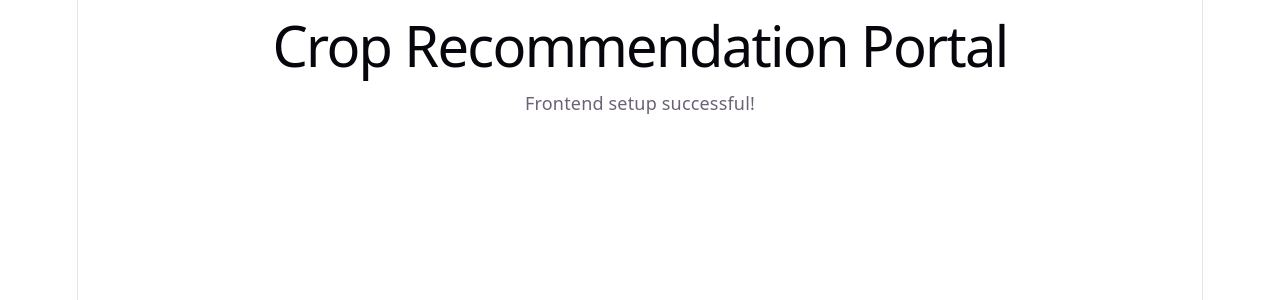
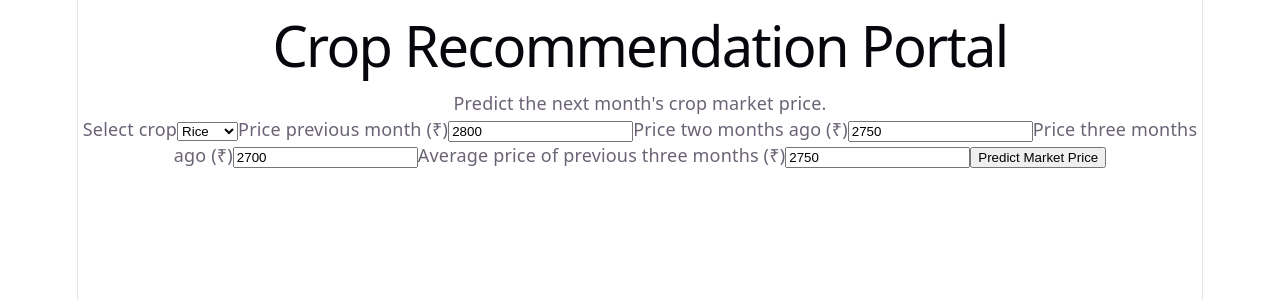
Before and after one commit to Sanketbacchanna/Crop-Yield-Market-Price-Prediction-System, a React (Vite) app in the folder frontend/: page / in a window 1280 px wide. Shown: the top 300 px of the page. Built offline with nearby package versions, Linux system fonts and the light colour scheme.

Commit message:
Developed Frontend

```diff
--- a/frontend/src/App.jsx
+++ b/frontend/src/App.jsx
@@ -1,10 +1,157 @@
+
+import { useState } from "react";
 
 function App() {
+  const [cropId, setCropId] = useState("1");
+  const [prices, setPrices] = useState({
+    previousMonth: "2800",
+    previousTwoMonths: "2750",
+    previousThreeMonths: "2700",
+    averagePrice: "2750",
+  });
+
+  const [result, setResult] = useState(null);
+  const [error, setError] = useState("");
+  const [loading, setLoading] = useState(false);
+
+  function handlePriceChange(event) {
+    setPrices({
+      ...prices,
+      [event.target.name]: event.target.value,
+    });
+  }
+
+  async function handleSubmit(event) {
+    event.preventDefault();
+    setLoading(true);
+    setResult(null);
+    setError("");
+
+    try {
+      const params = new URLSearchParams({
+        user_id: "1",
+        crop_id: cropId,
+        price_previous_month: prices.previousMonth,
+        price_previous_2_months: prices.previousTwoMonths,
+        price_previous_3_months: prices.previousThreeMonths,
+        price_avg_previous_3_months: prices.averagePrice,
+      });
+
+      const response = await fetch(
+        `http://127.0.0.1:8000/price-prediction/forecast?${params}`,
+        { method: "POST" }
+      );
+
+      const data = await response.json();
+
+      if (!response.ok) {
+        throw new Error(
+          typeof data.detail === "string"
+            ? data.detail
+            : JSON.stringify(data.detail || data)
+        );
+      }
+
+      setResult(data);
+    } catch (err) {
+      setError(err.message || "Unable to connect to the API.");
+    } finally {
+      setLoading(false);
+    }
+  }
+
   return (
-    <div>
+    <main>
       <h1>Crop Recommendation Portal</h1>
-      <p>Frontend setup successful!</p>
-    </div>
+      <p>Predict the next month's crop market price.</p>
+
+      <form onSubmit={handleSubmit}>
+        <label htmlFor="crop">Select crop</label>
+        <select
+          id="crop"
+          value={cropId}
+          onChange={(event) => setCropId(event.target.value)}
+        >
+          <option value="1">Rice</option>
+          <option value="2">Wheat</option>
+          <option value="3">Maize</option>
+        </select>
+
+        <label htmlFor="previousMonth">Price previous month (₹)</label>
+        <input
+          id="previousMonth"
+          name="previousMonth"
+          type="number"
+          min="0"
+          step="any"
+          value={prices.previousMonth}
+          onChange={handlePriceChange}
+          required
+        />
+
+        <label htmlFor="previousTwoMonths">
+          Price two months ago (₹)
+        </label>
+        <input
+          id="previousTwoMonths"
+          name="previousTwoMonths"
+          type="number"
+          min="0"
+          step="any"
+          value={prices.previousTwoMonths}
+          onChange={handlePriceChange}
+          required
+        />
+
+        <label htmlFor="previousThreeMonths">
+          Price three months ago (₹)
+        </label>
+        <input
+          id="previousThreeMonths"
+          name="previousThreeMonths"
+          type="number"
+          min="0"
+          step="any"
+          value={prices.previousThreeMonths}
+          onChange={handlePriceChange}
+          required
+        />
+
+        <label htmlFor="averagePrice">
+          Average price of previous three months (₹)
+        </label>
+        <input
+          id="averagePrice"
+          name="averagePrice"
+          type="number"
+          min="0"
+          step="any"
+          value={prices.averagePrice}
+          onChange={handlePriceChange}
+          required
+        />
+
+        <button type="submit" disabled={loading}>
+          {loading ? "Predicting..." : "Predict Market Price"}
+        </button>
+      </form>
+
+      {error && <p role="alert">Error: {error}</p>}
+
+      {result && (
+        <section>
+          <h2>Prediction Result</h2>
+          <p>Crop: {result.crop}</p>
+          <p>
+            Predicted price: ₹
+            {Number(result.forecast_price).toFixed(2)}
+          </p>
+          <p>Forecast date: {result.forecast_date}</p>
+          <p>Model: {result.model_used}</p>
+          <p>{result.message}</p>
+        </section>
+      )}
+    </main>
   );
 }
 
```
